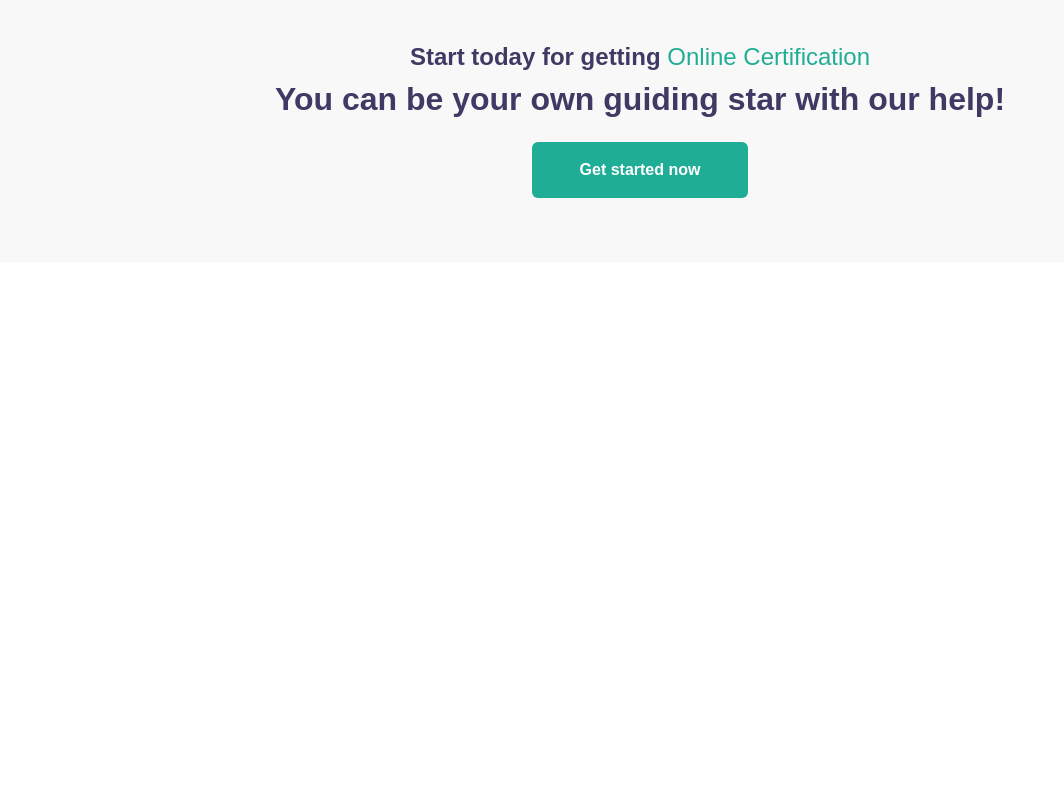
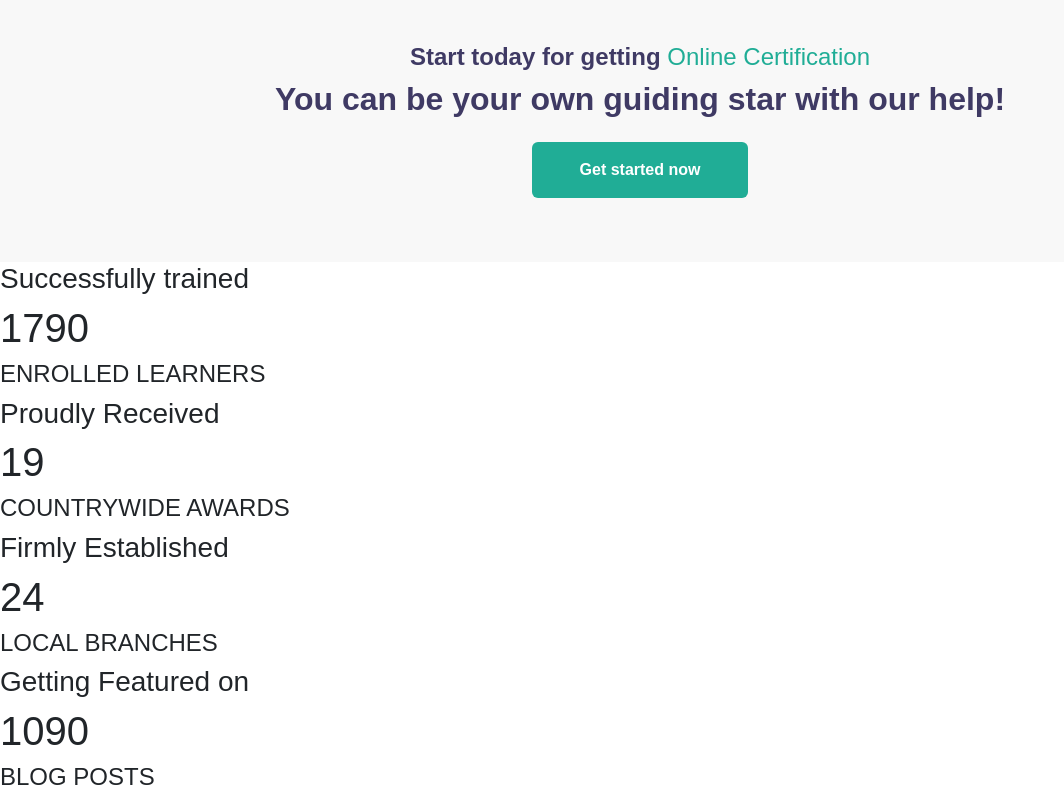
Before and after one commit to marcocareddu/proj-html-vuejs, a Vue app: page / in a window 1280 px wide. Shown: the part 3550-4350 px from the top of the page, without its empty margins (0-1064 px from the left). Before the commit the page ends 3812 px from the top, so only its background shows below. Built offline with nearby package versions, Linux system fonts and the light colour scheme.

Commit message:
VUE AchievementsCard - Imported props & template

```diff
--- a/src/components/achievements/AchievementsCard.vue
+++ b/src/components/achievements/AchievementsCard.vue
@@ -1,7 +1,15 @@
 <script>
-export default {}
+export default {
+    props: { achievementsData: Object }
+}
 </script>
 
-<template></template>
+<template>
+    <div class="customCard">
+        <h3>{{ achievementsData.title }}</h3>
+        <h1>{{ achievementsData.number }}</h1>
+        <h4>{{ achievementsData.type }}</h4>
+    </div>
+</template>
 
 <style></style>
```
